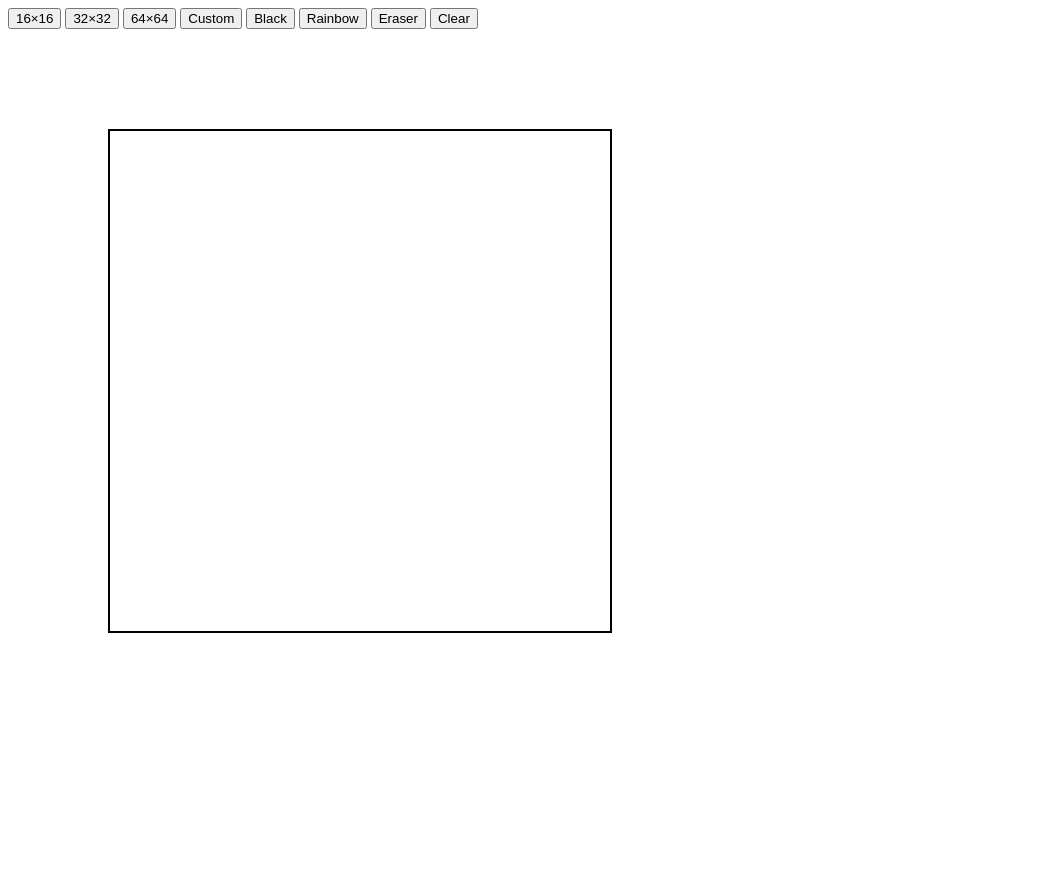
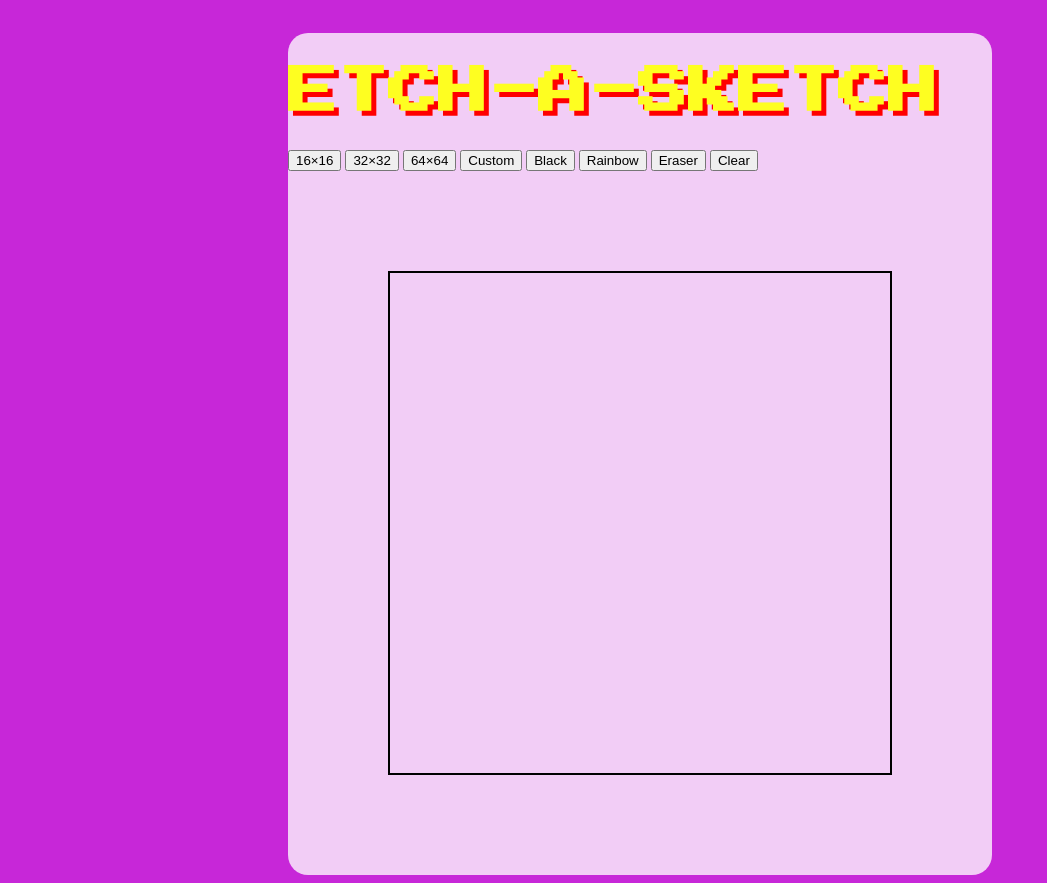
Before and after one commit to shub2726/etch-a-sketch, a plain HTML site: page index.html in a window 1280 px wide. Shown: the whole page, without its empty margins (0-1047 px from the left). Before the commit the page ends 800 px from the top, so only its background shows below. Drawn offline with Linux system fonts and the light colour scheme.

Commit message:
Edit styles.css added header and bgrnd color and fonts

```diff
--- a/index.html
+++ b/index.html
@@ -8,6 +8,8 @@
     <script src="./script.js" defer></script>
 </head>
 <body>
+    <div class="content">
+        <h1>ETCH-A-SKETCH</h1>
         <button class="size 16">16×16</button>
         <button class="size 32">32×32</button>
         <button class="size 64">64×64</button>
@@ -18,5 +20,6 @@
         <button class="clear">Clear</button>
         <div class="container">
         </div>
+    </div>
 </body>
 </html>
--- a/styles.css
+++ b/styles.css
@@ -1,3 +1,23 @@
+@import url('https://fonts.googleapis.com/css2?family=Press+Start+2P&display=swap');
+
+body {
+    padding-top: 25px;
+    background-color: rgb(199, 39, 216);
+    display: flex;
+    justify-content: center;
+}
+
+.content {
+    background-color: rgba(255, 255, 255, 0.767);
+    border-radius: 20px;
+}
+
+h1 {
+    font-family: "Press Start 2P", sans-serif;
+    color: rgb(254, 254, 33);
+    font-size: 50px;
+    text-shadow: 5px 5px red;
+}
 .container {
     border: 2px solid black;
     height: 500px;
```
Lines whose indentation alone changed are shown as unchanged.
